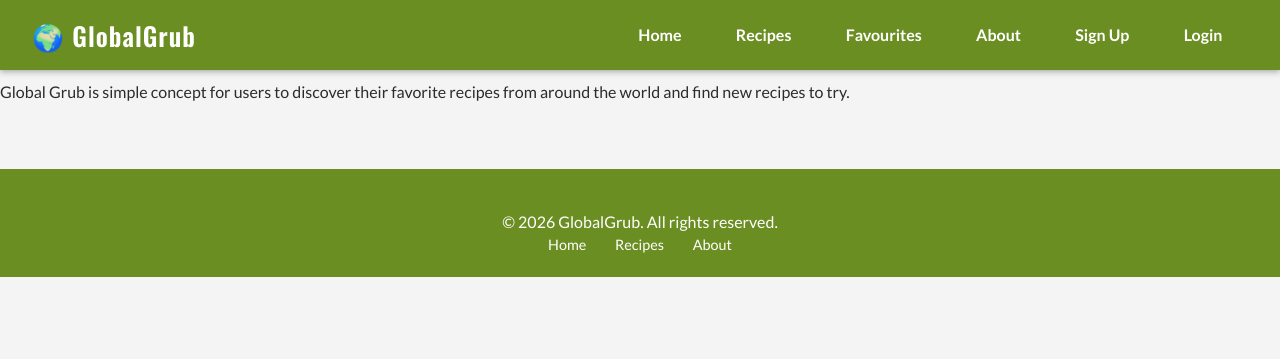
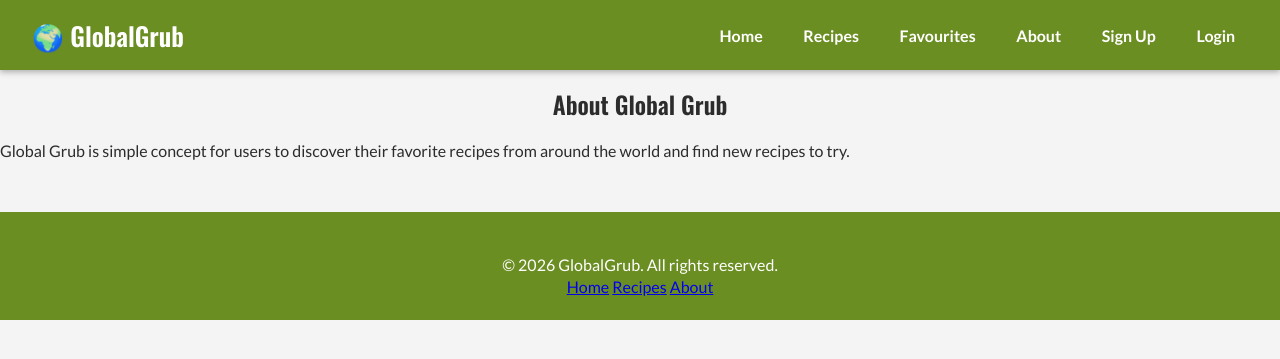
Before and after one commit to ColmN-Dev/GlobalGrub, a Flask app: page /about in a window 1280 px wide. Shown: the top 359 px of the page. Run offline with Flask 3, Linux system fonts and the light colour scheme.

Commit message:
Refactor CSS for navbar, footer, and hero sections

```diff
--- a/static/css/style.css
+++ b/static/css/style.css
@@ -1,3 +1,4 @@
+/* Reset */
 * {
     box-sizing: border-box;
     margin: 0;
@@ -12,9 +13,10 @@ body {
     font-family: 'Lato', sans-serif;
     background-color: #f4f4f4;
     color: #2c2c2c;
+    padding-top: 70px;
 }
 
-/* ── Navbar ── */
+/* Navbar */
 .navbar {
     position: fixed;
     top: 0;
@@ -35,18 +37,20 @@ body {
     font-family: 'Oswald', sans-serif;
     font-size: 1.6rem;
     font-weight: 600;
-    letter-spacing: 1px;
+}
+
+.navbar-links {
+    display: flex;
+    gap: 15px;
 }
 
 .navbar-links a {
     color: #fff;
     text-decoration: none;
-    margin: 0 0.8rem;
     font-weight: 600;
-    font-size: 1rem;
     padding: 0.4rem 0.8rem;
     border-radius: 4px;
-    transition: background-color 0.3s ease, transform 0.3s ease;
+    transition: 0.3s;
 }
 
 .navbar-links a:hover {
@@ -54,20 +58,18 @@ body {
     transform: scale(1.05);
 }
 
-/* ── Hamburger ── */
+/* Hamburger */
 .hamburger {
     display: none;
+    font-size: 1.8rem;
+    color: #fff;
     background: none;
     border: none;
-    color: #fff;
-    font-size: 1.8rem;
     cursor: pointer;
 }
 
-/* ── Mobile Menu ── */
+/* Mobile Menu */
 .mobile-menu {
-    display: flex;
-    flex-direction: column;
     position: fixed;
     top: 0;
     right: -250px;
@@ -75,8 +77,10 @@ body {
     height: 100%;
     background-color: olivedrab;
     padding: 4rem 2rem;
+    display: flex;
+    flex-direction: column;
+    transition: right 0.3s ease;
     z-index: 999;
-    transition: right 0.3s ease;
 }
 
 .mobile-menu.open {
@@ -86,74 +90,51 @@ body {
 .mobile-menu a {
     color: #fff;
     text-decoration: none;
-    font-size: 1.1rem;
     font-weight: 600;
     padding: 0.8rem 0;
     border-bottom: 1px solid rgba(255,255,255,0.2);
-    transition: color 0.3s ease;
 }
 
-.mobile-menu a:hover {
-    color: rgb(102, 41, 13);
+/* Hero */
+.hero {
+    height: 50vh;
+    max-height: 400px;
+    background: url('/static/images/hero.png') center/cover no-repeat;
+    display: flex;
+    align-items: center;
+    justify-content: center;
+    text-align: center;
+    color: white;
 }
 
-/* ── Footer ── */
+/* Headings */
+h1 {
+    font-family: 'Oswald', sans-serif;
+    font-size: 2.5rem;
+    text-shadow: 2px 2px 5px rgba(0,0,0,0.4);
+}
+
+h2 {
+    font-family: 'Oswald', sans-serif;
+    text-align: center;
+    margin: 1rem 0;
+}
+
+p {
+    line-height: 1.6;
+    margin-top: 1rem;
+}
+
+/* Footer */
 .footer {
     background-color: olivedrab;
     color: #fff;
     text-align: center;
-    padding: 1.5rem 2rem;
-    margin-top: 4rem;
+    padding: 1.5rem;
+    margin-top: 3rem;
 }
 
-.footer nav a {
-    color: #fff;
-    text-decoration: none;
-    margin: 0 0.8rem;
-    font-size: 0.9rem;
-    transition: color 0.3s ease;
-}
-
-.footer nav a:hover {
-    color: rgb(102, 41, 13);
-}
-
-/* ── Headings ── */
-h1 {
-    font-family: 'Oswald', sans-serif;
-    font-size: 3em;
-    color: #333;
-    font-weight: 600;
-    text-shadow: 3px 3px 5px rgba(0, 0, 0, 0.2);
-}
-
-h2 {
-    font-family: 'Oswald', sans-serif;
-    text-shadow: 2px 2px 4px rgba(0, 0, 0, 0.2);
-    font-weight: 600;
-    text-align: center;
-    margin: 0.5em 0;
-    font-size: 2em;
-}
-
-p {
-    font-family: 'Lato', sans-serif;
-    font-weight: 400;
-    line-height: 1.6;
-    margin-top: 1em;
-}
-
-.hero {
-    height: 50vh;
-    max-height: 400px;
-    background: url('../static/images/hero.png');
-    display: flex;
-    align-items: center;
-    justify-content: center;
-    color: white;
-}
-
-/* ── Responsive ── */
+/* Responsive */
 @media (max-width: 768px) {
     .navbar-links {
         display: none;
```
